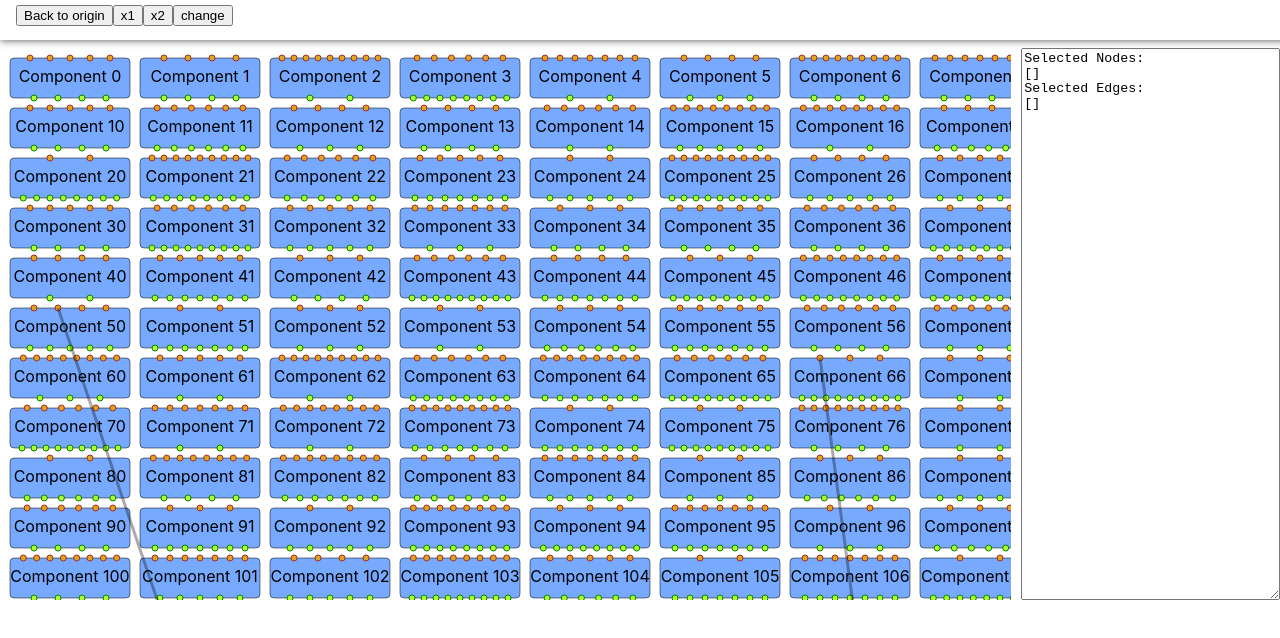
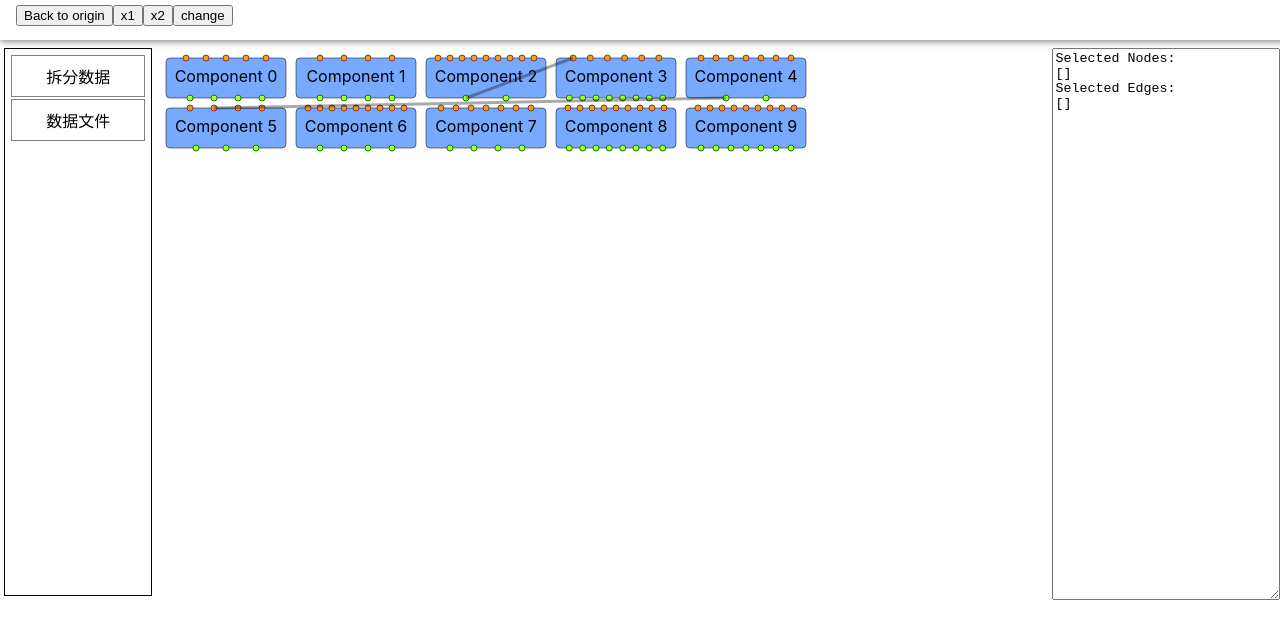
Before and after one commit to xuhongxu96/editflow, a React (Create React App) app: page / in a window 1280 px wide. Shown: the top 638 px of the page. Built offline with nearby package versions, Linux system fonts and the light colour scheme.

Commit message:
Fix wrong mouse position when scaled.

```diff
--- a/src/App.tsx
+++ b/src/App.tsx
@@ -5,15 +5,16 @@ import { FlowProvider } from 'contexts/FlowContext';
 import { Toolbar } from 'components/Toolbar';
 import { CanvasStyleProvider } from 'contexts/CanvasStyleContext';
 import { useFlowState } from 'hooks/flow';
+import { NodeToolbox } from 'components/NodeToolbox';
 
 const W = 120;
 const H = 40;
 const Space = 10;
-const RowSize = 10;
+const RowSize = 5;
 const OffsetX = 0;
 const OffsetY = 48;
-const NodeCount = 1000;
-const EdgeCount = 50;
+const NodeCount = 10;
+const EdgeCount = 2;
 
 const generatePorts = (namePrefix: string, n: number) => {
   return Array.from(Array(n).keys()).map((_, i) => ({
@@ -60,6 +61,15 @@ const App: React.FC = () => {
 
   return (
     <div className='App' style={{ display: 'flex' }}>
+      <NodeToolbox nodeTemplates={[
+        {
+          title: '拆分数据', input: [], output: []
+        },
+        {
+          title: '数据文件', input: [], output: []
+        }
+      ]} />
+
       <CanvasStyleProvider>
         <FlowProvider flowState={flowState} dispatch={dispatch}>
           <Canvas width='80%' height='600' />
--- a/src/components/Canvas.tsx
+++ b/src/components/Canvas.tsx
@@ -1,6 +1,6 @@
 import React, { useEffect, useMemo, useRef, useCallback, useContext } from 'react';
 import { Node, NodeProps, OnNodeMouseEventListener, NodePortEnableCallback } from './Node';
-import { useClientSize } from 'hooks/useClientSize';
+import { useClientRect } from 'hooks/useClientRect';
 import { useFlowDispatchContext, useFlowContext } from 'contexts/FlowContext';
 import { Edge, EdgeProps, DraftEdge } from './Edge';
 import * as FlowHooks from 'hooks/flow';
@@ -18,8 +18,8 @@ export const Canvas: React.FC<CanvasProps> = (props) => {
     const { onEdgeAdded } = useContext(CanvasStyleContext);
 
     const rootRef = useRef<SVGSVGElement>(null);
-    const rootClientSize = useClientSize(rootRef, [props.width, props.height]);
-    useEffect(() => dispatch({ type: 'updateClientSize', clientSize: rootClientSize }), [rootClientSize, dispatch]);
+    const rootClientRect = useClientRect(rootRef, [props.width, props.height]);
+    useEffect(() => dispatch({ type: 'updateClientSize', clientSize: rootClientRect }), [rootClientRect, dispatch]);
 
     const updateViewOffsetByDelta = FlowHooks.useUpdateViewOffsetByDelta();
 
@@ -30,7 +30,7 @@ export const Canvas: React.FC<CanvasProps> = (props) => {
     const { onCanvasMouseMove: onCanvasMouseMoveForMovableNode, onNodeMouseDown: onNodeMouseDownForMovableNode } = FlowHooks.useMovableNode();
     const { onCanvasMouseMove: onCanvasMouseMoveForResizableNode, onNodeHandleMouseDown } = FlowHooks.useResizableNode();
     const { onNodeMouseEnter, onNodeMouseLeave } = FlowHooks.useHoverableNode();
-    const { onCanvasMouseMove: onCanvasMouseMoveForEditableEdge, onPortMouseDown, onPortMouseUp, onPortMouseEnter, onPortMouseLeave, draftEdge } = FlowHooks.useEditableEdge();
+    const { onCanvasMouseMove: onCanvasMouseMoveForEditableEdge, onPortMouseDown, onPortMouseUp, onPortMouseEnter, onPortMouseLeave, draftEdge } = FlowHooks.useEditableEdge(rootClientRect);
 
     const { onEdgeMouseDown } = FlowHooks.useSelectableEdge();
 
--- /dev/null
+++ b/src/components/NodeToolbox.module.css
@@ -0,0 +1,23 @@
+.toolbox {
+    width: 160px;
+    border: solid 1px black;
+    margin: 4px;
+    margin-top: 48px;
+    padding: 4px;
+}
+
+.toolbox li {
+    display: block;
+    padding: 8px;
+    text-align: center;
+    cursor: pointer;
+    border: solid 1px gray;
+    margin: 2px;
+    transition: all 0.3s;
+    user-select: none;
+}
+
+.toolbox li:hover {
+    background: black;
+    color: white;
+}
--- /dev/null
+++ b/src/components/NodeToolbox.tsx
@@ -0,0 +1,17 @@
+import React from 'react';
+import Style from './NodeToolbox.module.css';
+import { NodeTemplate } from 'models/NodeTemplate';
+
+export interface NodeToolboxProps {
+    nodeTemplates: NodeTemplate[];
+}
+
+export const NodeToolbox: React.FC<NodeToolboxProps> = (props) => {
+    return (
+        <ul className={Style.toolbox}>
+            {props.nodeTemplates.map((tpl, i) => (
+                <li key={i} onMouseDown={undefined}>{tpl.title}</li>
+            ))}
+        </ul>
+    );
+};
--- a/src/hooks/flow/useEditableEdge.ts
+++ b/src/hooks/flow/useEditableEdge.ts
@@ -5,8 +5,9 @@ import { useMoving } from "hooks/useMoving";
 import { useEventListener } from "hooks";
 import { OnNodePortMouseEventListener } from "components/Node";
 import { getPortPosition } from "utils";
+import { Rect } from "models/BasicTypes";
 
-export const useEditableEdge = () => {
+export const useEditableEdge = (clientRect: Rect) => {
     const { raw, selectedPort, targetPort, viewBound, scale } = useFlowContext();
     const dispatch = useFlowDispatchContext();
 
@@ -18,14 +19,14 @@ export const useEditableEdge = () => {
                 edge: {
                     start: getPortPosition(raw.nodes[selectedPort.nodeId], selectedPort.io, selectedPort.index),
                     end: targetPort ? getPortPosition(raw.nodes[targetPort.nodeId], targetPort.io, targetPort.index) : {
-                        x: e.pageX / scale + viewBound.x,
-                        y: e.pageY / scale + viewBound.y,
+                        x: (e.pageX - clientRect.x) / scale + viewBound.x,
+                        y: (e.pageY - clientRect.y) / scale + viewBound.y,
                     },
                 },
                 connected: targetPort !== undefined,
             });
         }
-    }, [raw.nodes, selectedPort, targetPort, viewBound, scale]));
+    }, [raw.nodes, selectedPort, targetPort, viewBound, scale, clientRect]));
 
     useEventListener('mouseup', useCallback(() => {
         stopMoving(false);
--- a/src/hooks/index.ts
+++ b/src/hooks/index.ts
@@ -1,4 +1,4 @@
 export * from './useEventListener';
 export * from './useMoving';
-export * from './useClientSize';
+export * from './useClientRect';
 export * from './useTraceUpdate';
--- a/src/hooks/useClientSize.ts
+++ b/src/hooks/useClientRect.ts
@@ -1,13 +1,15 @@
 import { useState, useEffect, RefObject, DependencyList } from "react";
-import { Size } from "models/BasicTypes";
+import { Rect } from "models/BasicTypes";
 
-export function useClientSize<T extends Element>(ref: RefObject<T>, deps: DependencyList = []): Size {
+export function useClientRect<T extends Element>(ref: RefObject<T>, deps: DependencyList = []): Rect {
     const [sizeChanged, _setSizeChanged] = useState<number>(0);
-    const [realSize, setRealSize] = useState<Size>({ w: 0, h: 0 });
+    const [realRect, setRealRect] = useState<Rect>({ x: 0, y: 0, w: 0, h: 0 });
 
     useEffect(() => {
         if (ref.current != null)
-            setRealSize({
+            setRealRect({
+                x: ref.current.getBoundingClientRect().x,
+                y: ref.current.getBoundingClientRect().y,
                 w: ref.current.getBoundingClientRect().width,
                 h: ref.current.getBoundingClientRect().height,
             });
@@ -19,5 +21,5 @@ export function useClientSize<T extends Element>(ref: RefObject<T>, deps: Depend
         return () => window.removeEventListener('resize', listener);
     }, []);
 
-    return realSize;
+    return realRect;
 }
--- /dev/null
+++ b/src/models/NodeTemplate.ts
@@ -0,0 +1,4 @@
+import { Node } from "./Flow";
+
+export interface NodeTemplate extends Omit<Node, 'layout'> {
+}
```
